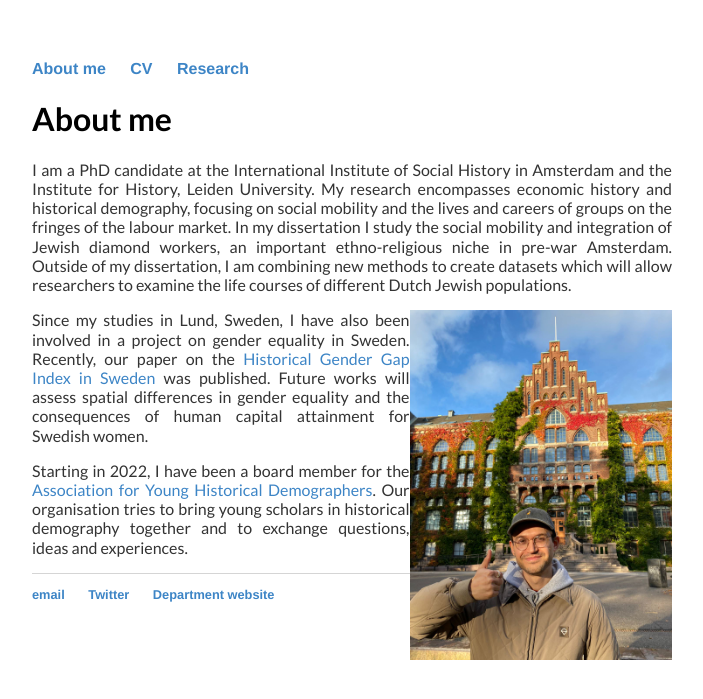
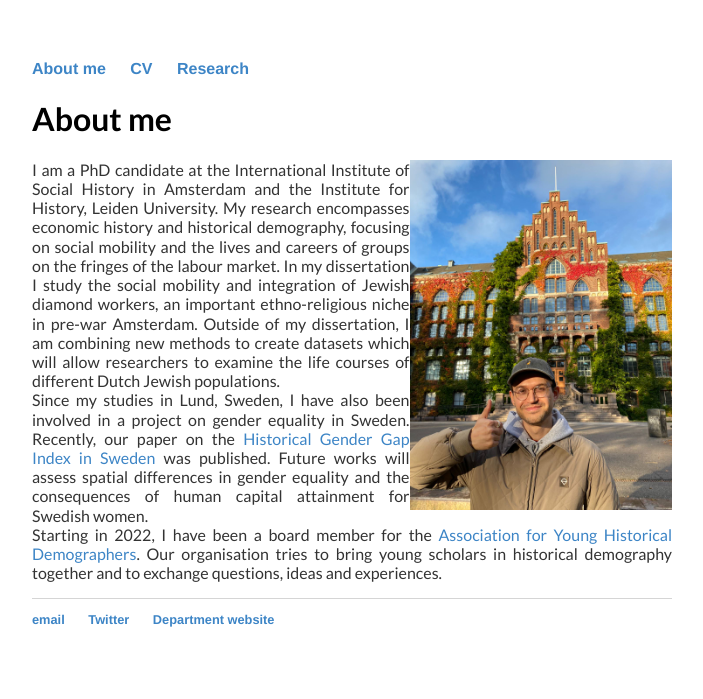
Before and after one commit to kok-joris/kok-joris.github.io, a Jekyll site: the page built from index.html, in a window 1280 px wide. Shown: the top 699 px of the page, without its empty margins (288-991 px from the left). Built offline with Jekyll 4.4.1, drawn with Linux system fonts in a browser that asks for light colours; Markdown is read by kramdown in place of the engine named in the settings.

Commit message:
Update index.html

```diff
--- a/index.html
+++ b/index.html
@@ -8,21 +8,21 @@ title: Joris Kok
 
 	<h1>About me</h1>
 	    <p align="justify">
+		     <img src="https://kok-joris.github.io/images/IMG-20231022-WA0002.jpg" style="float:right" height="350" />
+
 		    I am a PhD candidate at the International Institute of Social History in Amsterdam and the Institute for History, Leiden University.
 		    My research encompasses economic history and historical demography, focusing on social mobility and the lives and careers of groups on the fringes of the labour market.
 		    In my dissertation I study the social mobility and integration of Jewish diamond workers, an important ethno-religious niche in pre-war Amsterdam.
 		    Outside of my dissertation, I am combining new methods to create datasets which will allow researchers to examine the life courses of different Dutch Jewish populations.
-	    </p>
 
- <img src="https://kok-joris.github.io/images/IMG-20231022-WA0002.jpg" style="float:right" height="350" />
+<br>
 
-	<p align="justify">
 		Since my studies in Lund, Sweden, I have also been involved in a project on gender equality in Sweden.
 		Recently, our paper on the <a href="https://www.cambridge.org/core/services/aop-cambridge-core/content/view/D50225E04E4573AA7D3B175032291B2C/S0022050723000359a.pdf/the-historical-gender-gap-index-a-longitudinal-and-spatial-assessment-of-sweden-1870-1990.pdf" target="_blank">Historical Gender Gap Index in Sweden</a> was published.
 		Future works will assess spatial differences in gender equality and the consequences of human capital attainment for Swedish women.
-	</p>
 
-	<p align="justify">
+<br>
+
 		Starting in 2022, I have been a board member for the <a href="http://www.younghistoricaldemographers.com/" target="_blank">Association for Young Historical Demographers</a>.
 		Our organisation tries to bring young scholars in historical demography together and to exchange questions, ideas and experiences.
 	</p>
```
